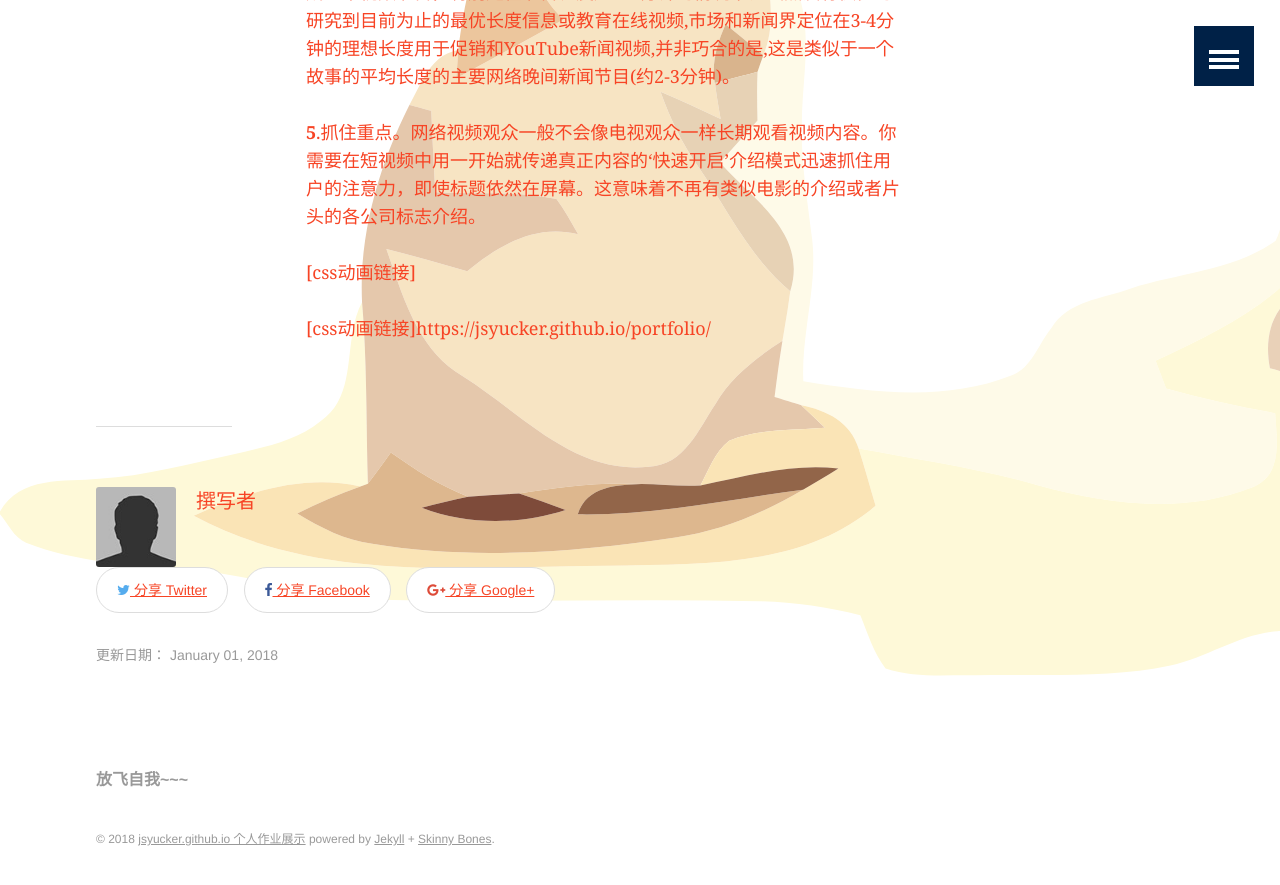
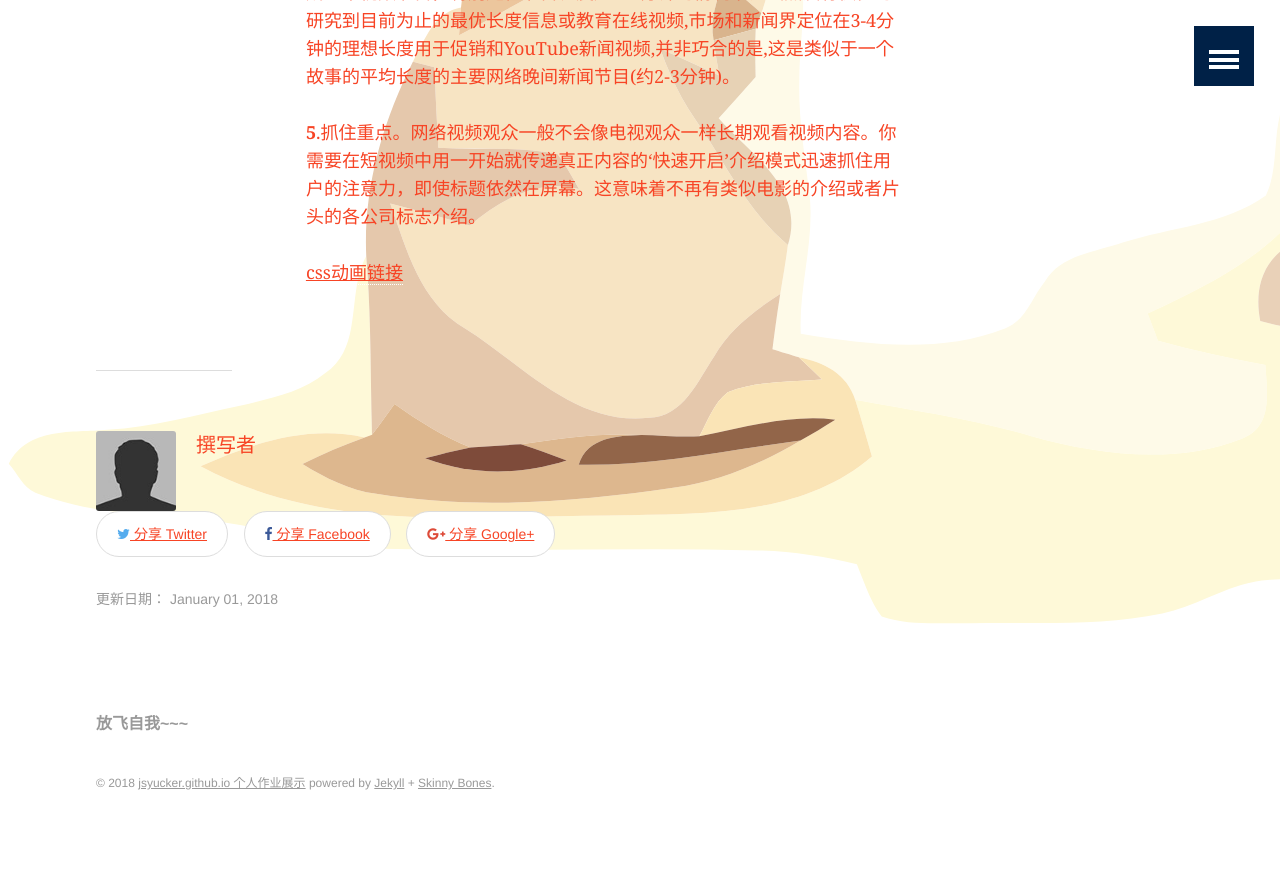
Before and after one commit to WWWWp/jsyucker.github.io, a Jekyll site: the page built from _posts/rwd/2018-01-01-web笔记.md, in a window 1280 px wide and 900 px high, scrolled down 2720 px. Shown: the top 885 px of the window. Built offline with Jekyll 4.4.1, drawn with Linux system fonts in a browser that asks for light colours.

Commit message:
改链接

```diff
--- a/_posts/rwd/2018-01-01-web笔记.md
+++ b/_posts/rwd/2018-01-01-web笔记.md
@@ -84,6 +84,6 @@ lang 属性指定元素内容以及包含文本的元素属性使用的主语言
 
 [css动画链接]
 
-[css动画链接]https://jsyucker.github.io/portfolio/
+[css动画链接]: https://jsyucker.github.io/portfolio/
 </div>
 </div>
```
